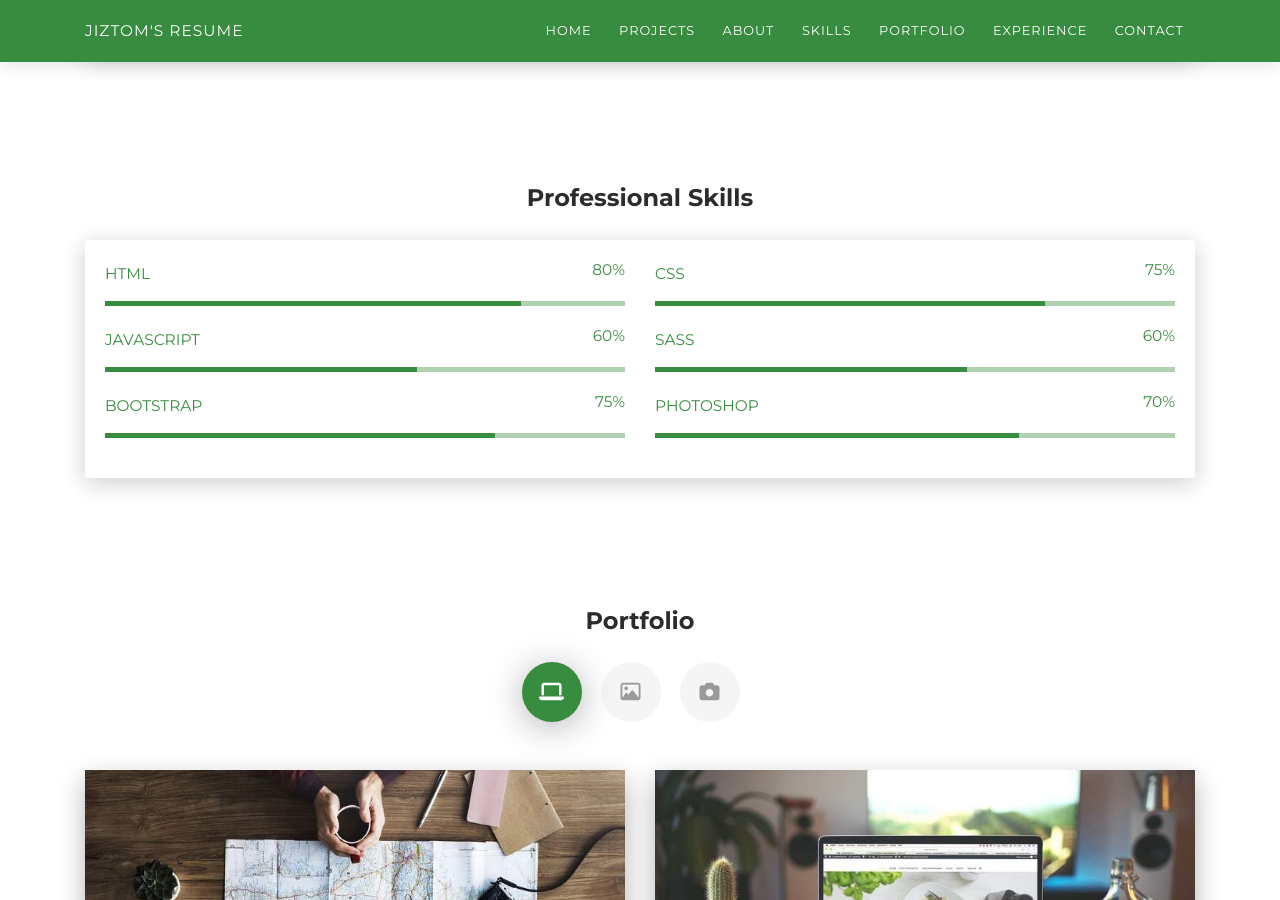
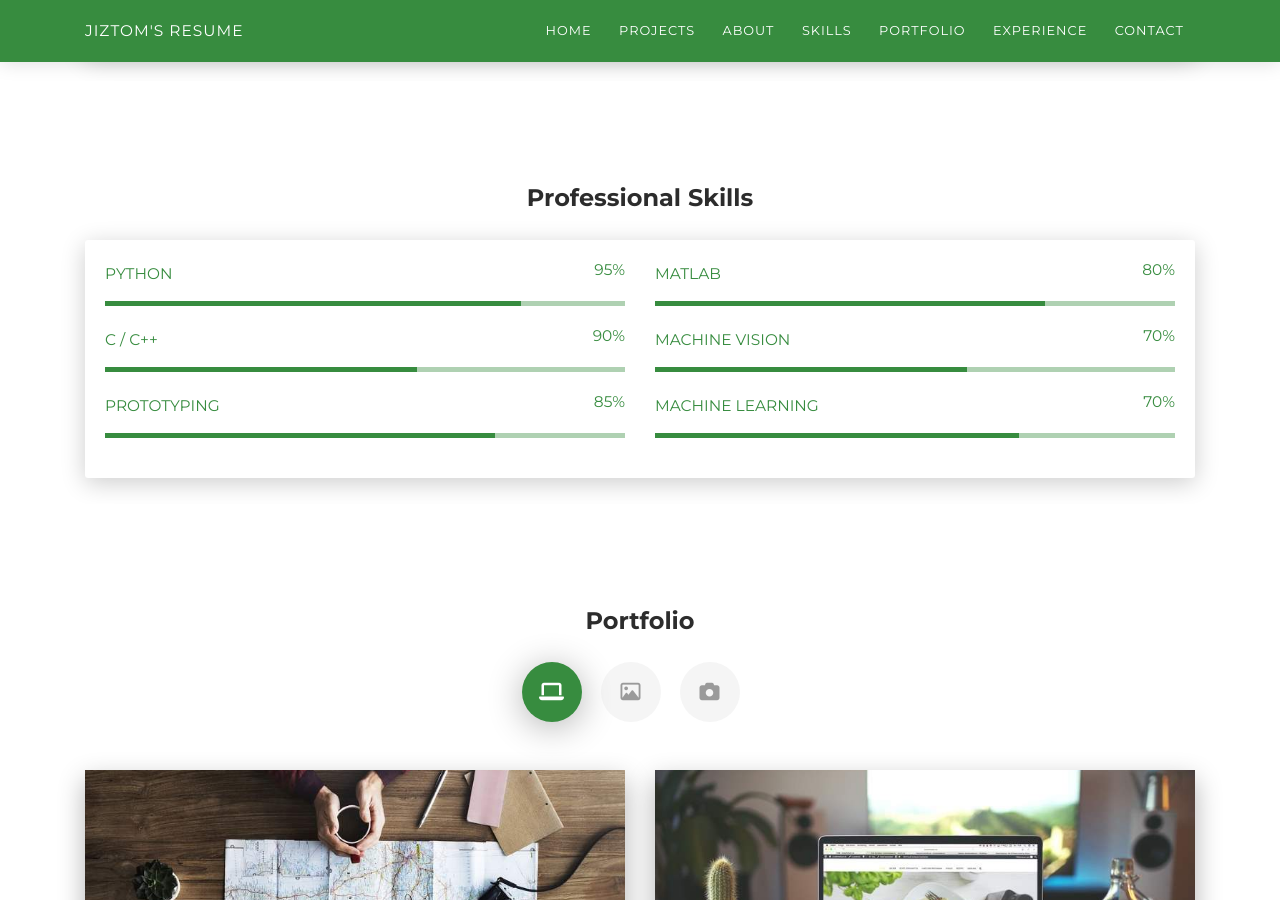
Before and after one commit to jiztom/jiztom.github.io, a Jekyll site: the page built from docs/Jiztom.html, in a window 1280 px wide and 900 px high, scrolled down 946 px. Built offline with Jekyll 4.4.1, drawn with Linux system fonts in a browser that asks for light colours; nearby versions of some CDN libraries.

Commit message:
adding some issues to be chaged

```diff
--- a/docs/Jiztom.html
+++ b/docs/Jiztom.html
@@ -117,46 +117,46 @@ author: "Jiztom Kavalakkatt Francis"
       <div class="card-body">
         <div class="row">
           <div class="col-md-6">
-            <div class="progress-container progress-primary"><span class="progress-badge">HTML</span>
+            <div class="progress-container progress-primary"><span class="progress-badge">Python</span>
               <div class="progress">
-                <div class="progress-bar progress-bar-primary" data-aos="progress-full" data-aos-offset="10" data-aos-duration="2000" role="progressbar" aria-valuenow="60" aria-valuemin="0" aria-valuemax="100" style="width: 80%;"></div><span class="progress-value">80%</span>
+                <div class="progress-bar progress-bar-primary" data-aos="progress-full" data-aos-offset="10" data-aos-duration="2000" role="progressbar" aria-valuenow="60" aria-valuemin="0" aria-valuemax="100" style="width: 80%;"></div><span class="progress-value">95%</span>
               </div>
             </div>
           </div>
           <div class="col-md-6">
-            <div class="progress-container progress-primary"><span class="progress-badge">CSS</span>
+            <div class="progress-container progress-primary"><span class="progress-badge">Matlab</span>
               <div class="progress">
-                <div class="progress-bar progress-bar-primary" data-aos="progress-full" data-aos-offset="10" data-aos-duration="2000" role="progressbar" aria-valuenow="60" aria-valuemin="0" aria-valuemax="100" style="width: 75%;"></div><span class="progress-value">75%</span>
+                <div class="progress-bar progress-bar-primary" data-aos="progress-full" data-aos-offset="10" data-aos-duration="2000" role="progressbar" aria-valuenow="60" aria-valuemin="0" aria-valuemax="100" style="width: 75%;"></div><span class="progress-value">80%</span>
               </div>
             </div>
           </div>
         </div>
         <div class="row">
           <div class="col-md-6">
-            <div class="progress-container progress-primary"><span class="progress-badge">JavaScript</span>
+            <div class="progress-container progress-primary"><span class="progress-badge">C / C++</span>
               <div class="progress">
-                <div class="progress-bar progress-bar-primary" data-aos="progress-full" data-aos-offset="10" data-aos-duration="2000" role="progressbar" aria-valuenow="60" aria-valuemin="0" aria-valuemax="100" style="width: 60%;"></div><span class="progress-value">60%</span>
+                <div class="progress-bar progress-bar-primary" data-aos="progress-full" data-aos-offset="10" data-aos-duration="2000" role="progressbar" aria-valuenow="60" aria-valuemin="0" aria-valuemax="100" style="width: 60%;"></div><span class="progress-value">90%</span>
               </div>
             </div>
           </div>
           <div class="col-md-6">
-            <div class="progress-container progress-primary"><span class="progress-badge">SASS</span>
+            <div class="progress-container progress-primary"><span class="progress-badge">Machine Vision</span>
               <div class="progress">
-                <div class="progress-bar progress-bar-primary" data-aos="progress-full" data-aos-offset="10" data-aos-duration="2000" role="progressbar" aria-valuenow="60" aria-valuemin="0" aria-valuemax="100" style="width: 60%;"></div><span class="progress-value">60%</span>
+                <div class="progress-bar progress-bar-primary" data-aos="progress-full" data-aos-offset="10" data-aos-duration="2000" role="progressbar" aria-valuenow="60" aria-valuemin="0" aria-valuemax="100" style="width: 60%;"></div><span class="progress-value">70%</span>
               </div>
             </div>
           </div>
         </div>
         <div class="row">
           <div class="col-md-6">
-            <div class="progress-container progress-primary"><span class="progress-badge">Bootstrap</span>
+            <div class="progress-container progress-primary"><span class="progress-badge">Prototyping</span>
               <div class="progress">
-                <div class="progress-bar progress-bar-primary" data-aos="progress-full" data-aos-offset="10" data-aos-duration="2000" role="progressbar" aria-valuenow="60" aria-valuemin="0" aria-valuemax="100" style="width: 75%;"></div><span class="progress-value">75%</span>
+                <div class="progress-bar progress-bar-primary" data-aos="progress-full" data-aos-offset="10" data-aos-duration="2000" role="progressbar" aria-valuenow="60" aria-valuemin="0" aria-valuemax="100" style="width: 75%;"></div><span class="progress-value">85%</span>
               </div>
             </div>
           </div>
           <div class="col-md-6">
-            <div class="progress-container progress-primary"><span class="progress-badge">Photoshop</span>
+            <div class="progress-container progress-primary"><span class="progress-badge">Machine Learning</span>
               <div class="progress">
                 <div class="progress-bar progress-bar-primary" data-aos="progress-full" data-aos-offset="10" data-aos-duration="2000" role="progressbar" aria-valuenow="60" aria-valuemin="0" aria-valuemax="100" style="width: 70%;"></div><span class="progress-value">70%</span>
               </div>
```
